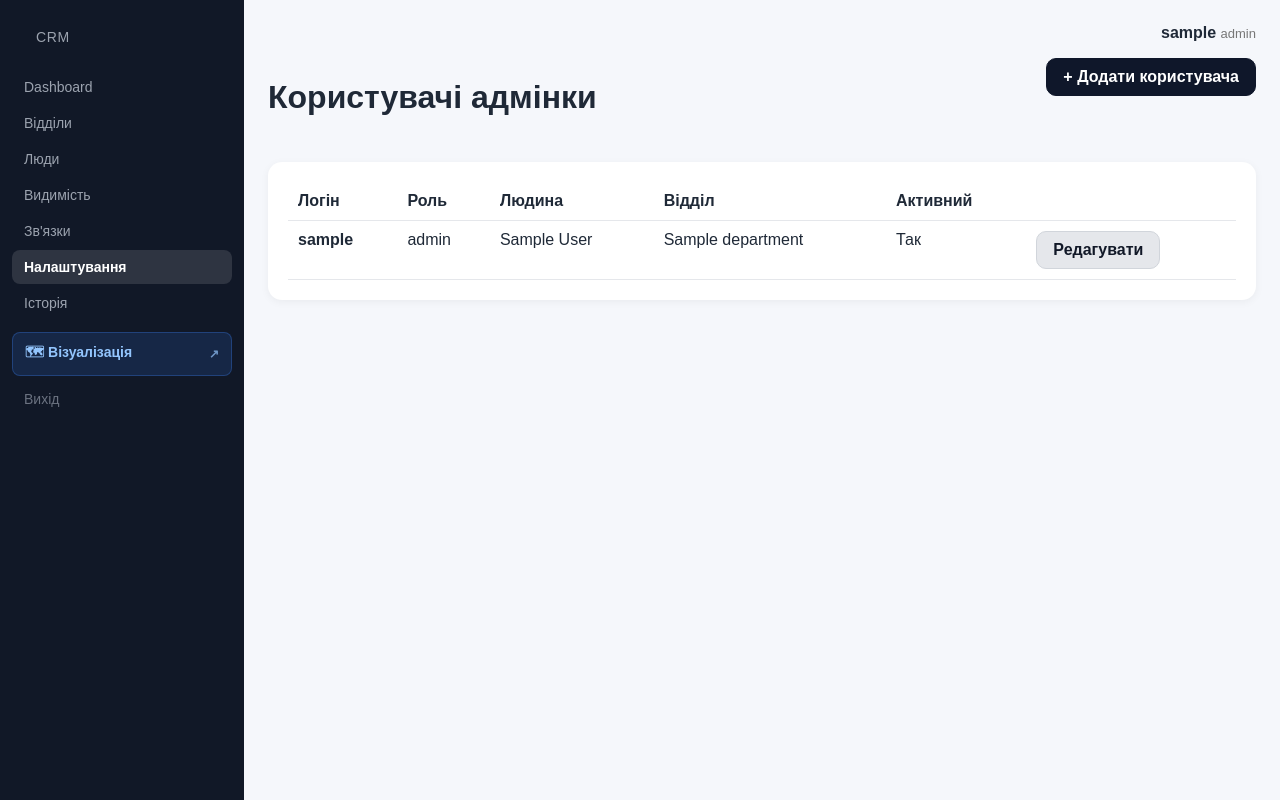
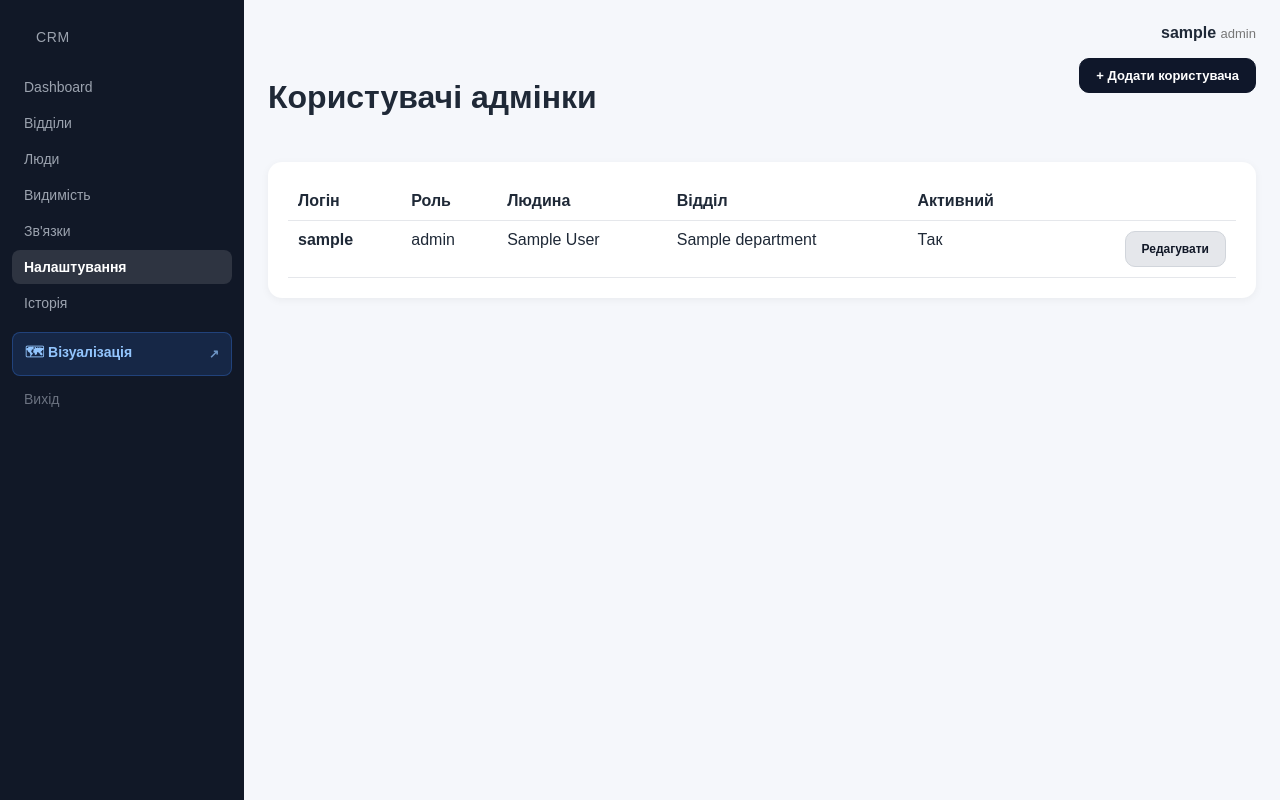
Before and after one commit to Taras-operation/company-atlas, a Flask app: page /settings/admin-users in a window 1280 px wide. Run offline with Flask 3, Linux system fonts and the light colour scheme; a user stored in the database is signed in; tables that the repository leaves empty hold one stand-in row (values such as "Sample post"); some libraries are stand-ins or nearby versions.

Commit message:
Admin UI: give .btn a proper base style; tidy row action buttons
.btn had no base rule, so <a class="btn"> links lost padding/radius that only
<button> elements got — action cells wrapped and looked broken. Add a shared .btn
base (padding, radius, weight, nowrap, hover), refresh .btn-secondary, and keep
table row actions on one aligned line via .row-actions.

Co-Authored-By: Claude Opus 4.8 (1M context) <noreply@anthropic.com>

```diff
--- a/app/static/css/app.css
+++ b/app/static/css/app.css
@@ -193,6 +193,28 @@ button,
   display: inline-block;
 }
 
+/* Base button look shared by <button class="btn"> and <a class="btn"> */
+.btn {
+  display: inline-block;
+  padding: 9px 14px;
+  border: 1px solid transparent;
+  border-radius: 8px;
+  font-size: 13px;
+  font-weight: 600;
+  line-height: 1.2;
+  cursor: pointer;
+  text-decoration: none;
+  white-space: nowrap;
+  background: #111827;
+  color: #fff;
+  box-sizing: border-box;
+  transition: filter 120ms ease;
+}
+
+.btn:hover {
+  filter: brightness(1.12);
+}
+
 button.danger,
 .btn-danger {
   background: #b42318;
@@ -200,8 +222,9 @@ button.danger,
 }
 
 .btn-secondary {
-  background: #ddd;
-  color: #111;
+  background: #eef1f5;
+  color: #1f2937;
+  border-color: #d7dce4;
 }
 
 .flash-wrap {
@@ -548,6 +571,30 @@ select[multiple] {
 }
 .expand-rest::before { content: "→ "; color: #9ca3af; }
 
+/* Action buttons inside table rows — keep them on one tidy line */
+td.row-actions {
+  white-space: nowrap;
+  text-align: right;
+}
+
+td.row-actions > * {
+  display: inline-block;
+  vertical-align: middle;
+  margin: 0 0 0 6px;
+}
+
+td.row-actions > *:first-child {
+  margin-left: 0;
+}
+
+td.row-actions form {
+  display: inline-block;
+}
+
+td.row-actions .btn {
+  line-height: 1.2;
+}
+
 /* Leaders cell in departments list */
 .leaders-cell {
   display: flex;
--- a/app/templates/settings/admin_users.html
+++ b/app/templates/settings/admin_users.html
@@ -27,19 +27,19 @@
           <td>{{ item.person.full_name if item.person else "—" }}</td>
           <td>{{ item.scoped_department.name if item.scoped_department else "—" }}</td>
           <td>{{ "Так" if item.is_active_user else "Ні" }}</td>
-          <td>
-            <a class="btn btn-secondary" href="{{ url_for('settings.edit_admin_user', user_id=item.id) }}">Редагувати</a>
+          <td class="row-actions">
+            <a class="btn btn-secondary btn-sm" href="{{ url_for('settings.edit_admin_user', user_id=item.id) }}">Редагувати</a>
 
             {% if item.id != current_user.id %}
-              <form method="post" action="{{ url_for('settings.toggle_admin_user_active', user_id=item.id) }}" style="display:inline;">
-                <button type="submit" class="btn btn-secondary">
+              <form method="post" action="{{ url_for('settings.toggle_admin_user_active', user_id=item.id) }}">
+                <button type="submit" class="btn btn-secondary btn-sm">
                   {{ "Деактивувати" if item.is_active_user else "Активувати" }}
                 </button>
               </form>
 
-              <form method="post" action="{{ url_for('settings.delete_admin_user', user_id=item.id) }}" style="display:inline;"
+              <form method="post" action="{{ url_for('settings.delete_admin_user', user_id=item.id) }}"
                     onsubmit="return confirm('Видалити користувача «{{ item.username }}»? Дію не можна скасувати.');">
-                <button type="submit" class="btn btn-danger">Видалити</button>
+                <button type="submit" class="btn btn-danger btn-sm" title="Видалити користувача">Видалити</button>
               </form>
             {% endif %}
           </td>
```
